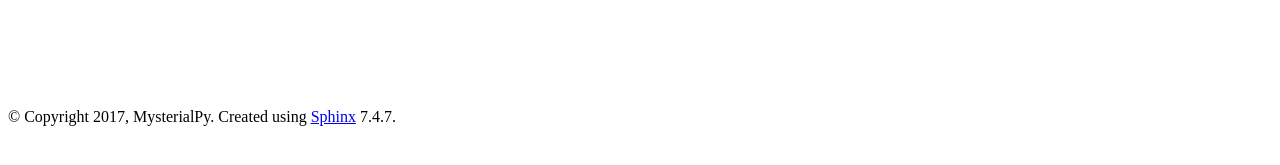
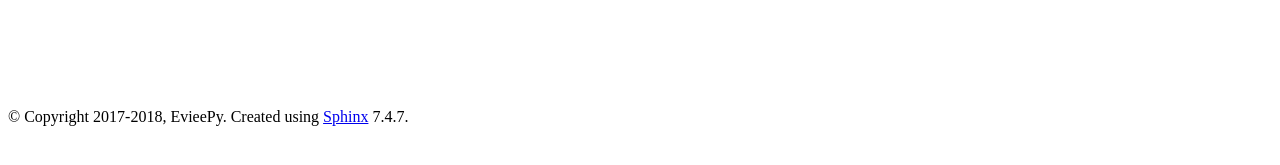
Before and after one commit to PythonistaGuild/TwitchIO, a Sphinx documentation site: the page built from docs/index.rst, in a window 1280 px wide. Shown: the part 587-752 px from the top of the page. Built offline with Sphinx 7.4.7, drawn with Linux system fonts in a browser that asks for light colours.

Commit message:
Updat Sphinx to 1.7.4

```diff
--- a/docs/conf.py
+++ b/docs/conf.py
@@ -32,7 +32,7 @@
 
 # If your documentation needs a minimal Sphinx version, state it here.
 #
-# needs_sphinx = '1.6.5'
+needs_sphinx = '1.7.4'
 
 # Add any Sphinx extension module names here, as strings. They can be
 # extensions coming with Sphinx (named 'sphinx.ext.*') or your custom
@@ -74,8 +74,8 @@
 
 # General information about the project.
 project = 'TwitchIO'
-copyright = '2017, MysterialPy'
-author = 'MysterialPy'
+copyright = '2017-2018, EvieePy'
+author = 'EvieePy'
 
 # The version info for the project you're documenting, acts as replacement for
 # |version| and |release|, also used in various other places throughout the
```
